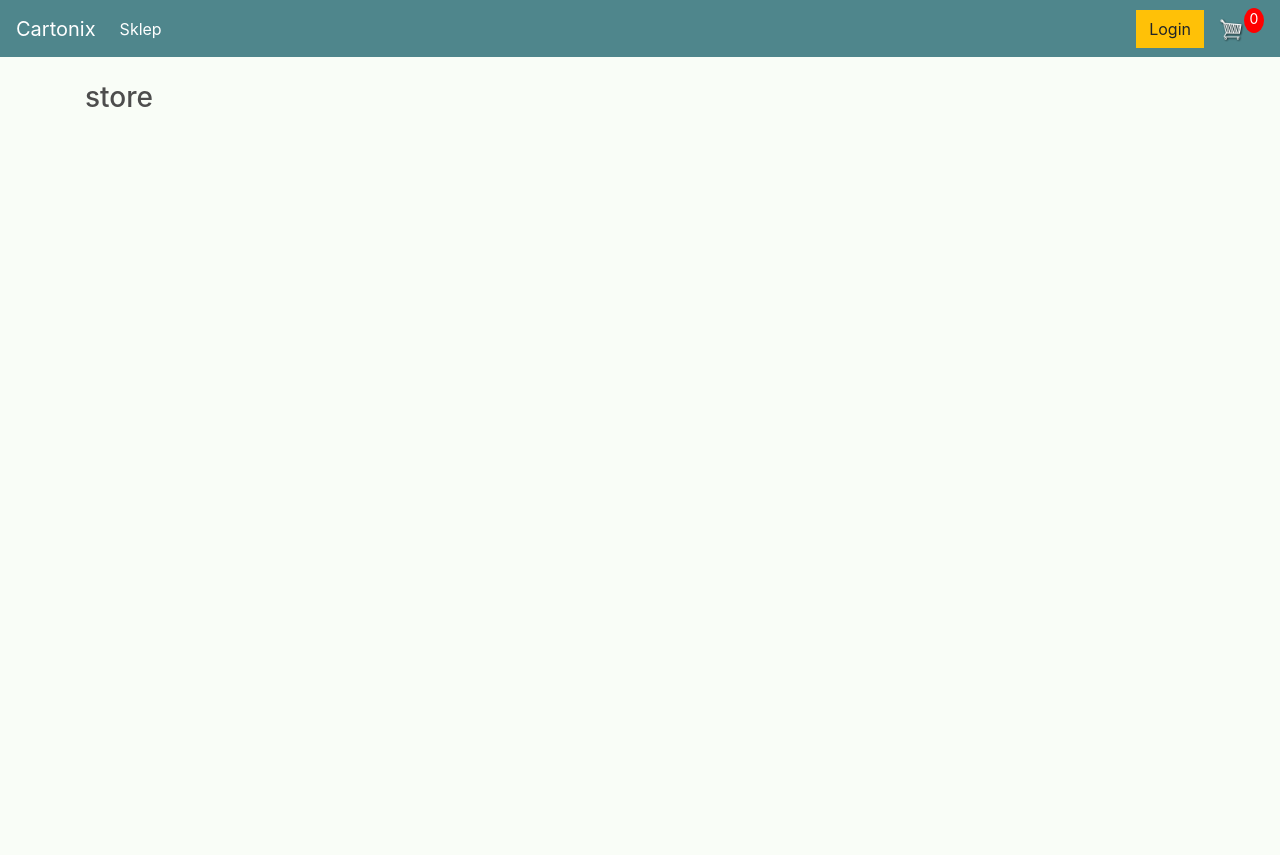
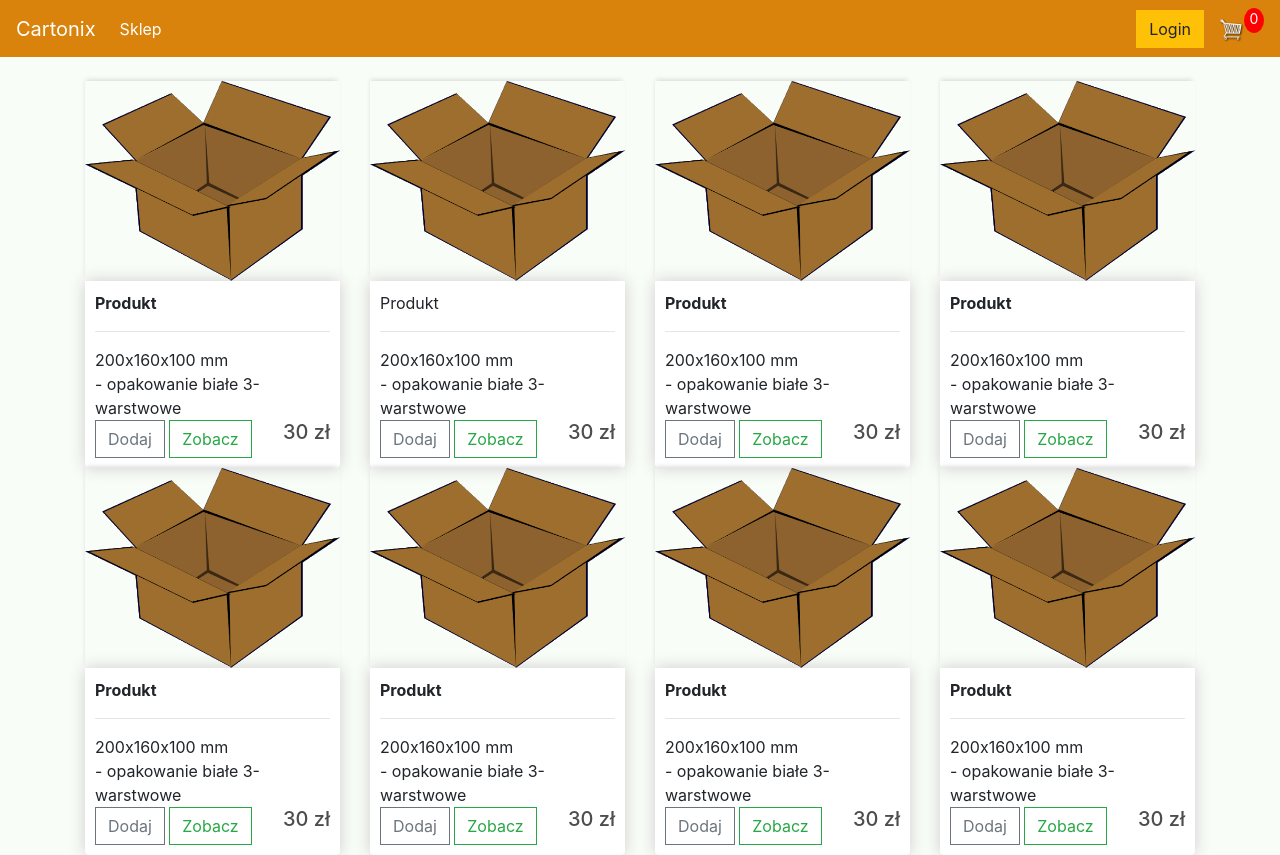
Before and after one commit to MrHarvvey/cartoon_shoop, a Django app: page / in a window 1280 px wide. Before the commit the page ends 107 px from the top, so only its background shows below. Run offline with Django 3.2, Linux system fonts and the light colour scheme; some libraries are stand-ins or nearby versions.

Commit message:
shoop part 3

```diff
--- a/cartoon_shoop/templates/cartoon_shoop/cart.html
+++ b/cartoon_shoop/templates/cartoon_shoop/cart.html
@@ -2,7 +2,11 @@
 {% load static %}
 {% block content %}
 
-<h3>Cart</h3>
+
+<div class="row">
+	<div class=
+
+
 
 
 {% endblock content %}
--- a/cartoon_shoop/templates/cartoon_shoop/store.html
+++ b/cartoon_shoop/templates/cartoon_shoop/store.html
@@ -4,6 +4,99 @@
 
 <!--link rel="stylesheet" type="text/css" href="{% static 'css/main.css' %}"-->
 
-<h3>store</h3>
+
+
+	<div class="row">
+		<div class="col-lg-3">
+			<img class="thumbnail" src="{% static 'images/cartoon.png' %}">
+			<div class="box-element product">
+				<h9><strong>Produkt</strong></h9>
+				<hr>
+				<h9>200x160x100 mm <br/>- opakowanie białe 3-warstwowe<br/></h9>
+				<button class="btn btn-outline-secondary add-btn">Dodaj</button>
+				<a class="btn btn-outline-success" href="#">Zobacz</a>
+				<h5 style="display: inline-block;float: right;">30 zł</h5>
+			</div>
+		</div>
+		<div class="col-lg-3">
+			<img class="thumbnail" src="{% static 'images/cartoon.png' %}">
+			<div class="box-element product">
+				<h9>Produkt</h9>
+				<hr>
+				<h9>200x160x100 mm <br/>- opakowanie białe 3-warstwowe<br/></h9>
+        		<button class="btn btn-outline-secondary add-btn">Dodaj</button>
+				<a class="btn btn-outline-success" href="#">Zobacz</a>
+				<h5 style="display: inline-block;float: right;">30 zł</h5>
+			</div>
+		</div>
+		<div class="col-lg-3">
+			<img class="thumbnail" src="{% static 'images/cartoon.png' %}">
+			<div class="box-element product">
+				<h9><strong>Produkt</strong></h9>
+				<hr>
+				<h9>200x160x100 mm <br/>- opakowanie białe 3-warstwowe<br/></h9>
+				<button class="btn btn-outline-secondary add-btn">Dodaj</button>
+				<a class="btn btn-outline-success" href="#">Zobacz</a>
+				<h5 style="display: inline-block;float: right;">30 zł</h5>
+			</div>
+		</div>
+		<div class="col-lg-3">
+			<img class="thumbnail" src="{% static 'images/cartoon.png' %}">
+			<div class="box-element product">
+				<h9><strong>Produkt</strong></h9>
+				<hr>
+				<h9>200x160x100 mm <br/>- opakowanie białe 3-warstwowe<br/></h9>
+				<button class="btn btn-outline-secondary add-btn">Dodaj</button>
+				<a class="btn btn-outline-success" href="#">Zobacz</a>
+				<h5 style="display: inline-block;float: right;">30 zł</h5>
+			</div>
+		</div>
+		<div class="col-lg-3">
+			<img class="thumbnail" src="{% static 'images/cartoon.png' %}">
+			<div class="box-element product">
+				<h9><strong>Produkt</strong></h9>
+				<hr>
+				<h9>200x160x100 mm <br/>- opakowanie białe 3-warstwowe<br/></h9>
+				<button class="btn btn-outline-secondary add-btn">Dodaj</button>
+				<a class="btn btn-outline-success" href="#">Zobacz</a>
+				<h5 style="display: inline-block;float: right;">30 zł</h5>
+			</div>
+		</div>
+		<div class="col-lg-3">
+			<img class="thumbnail" src="{% static 'images/cartoon.png' %}">
+			<div class="box-element product">
+				<h9><strong>Produkt</strong></h9>
+				<hr>
+				<h9>200x160x100 mm <br/>- opakowanie białe 3-warstwowe<br/></h9>
+				<button class="btn btn-outline-secondary add-btn">Dodaj</button>
+				<a class="btn btn-outline-success" href="#">Zobacz</a>
+				<h5 style="display: inline-block;float: right;">30 zł</h5>
+			</div>
+		</div>
+		<div class="col-lg-3">
+			<img class="thumbnail" src="{% static 'images/cartoon.png' %}">
+			<div class="box-element product">
+				<h9><strong>Produkt</strong></h9>
+				<hr>
+				<h9>200x160x100 mm <br/>- opakowanie białe 3-warstwowe<br/></h9>
+				<button class="btn btn-outline-secondary add-btn">Dodaj</button>
+				<a class="btn btn-outline-success" href="#">Zobacz</a>
+				<h5 style="display: inline-block;float: right;">30 zł</h5>
+			</div>
+		</div>
+		<div class="col-lg-3">
+			<img class="thumbnail" src="{% static 'images/cartoon.png' %}">
+			<div class="box-element product">
+				<h9><strong>Produkt</strong></h9>
+				<hr>
+				<h9>200x160x100 mm <br/>- opakowanie białe 3-warstwowe<br/></h9>
+				<button class="btn btn-outline-secondary add-btn">Dodaj</button>
+				<a class="btn btn-outline-success" href="#">Zobacz</a>
+				<h5 style="display: inline-block;float: right;">30 zł</h5>
+			</div>
+		</div>
+	</div>
+
+
 
 {% endblock content %}
--- a/static/css/main.css
+++ b/static/css/main.css
@@ -26,7 +26,7 @@ h1,h2,h3,h4,h5,h6{
 }
 
 .bg-dark{
-	background-color: #4f868c!important;
+	background-color: #d9830c!important;
 }
 
 #cart-icon{
@@ -97,3 +97,9 @@ h1,h2,h3,h4,h5,h6{
 .hidden{
 	display: none!important;
 }
+
+.row
+{
+
+
+}
```
Also changed, not shown: static/images/cartoon.png (added).
